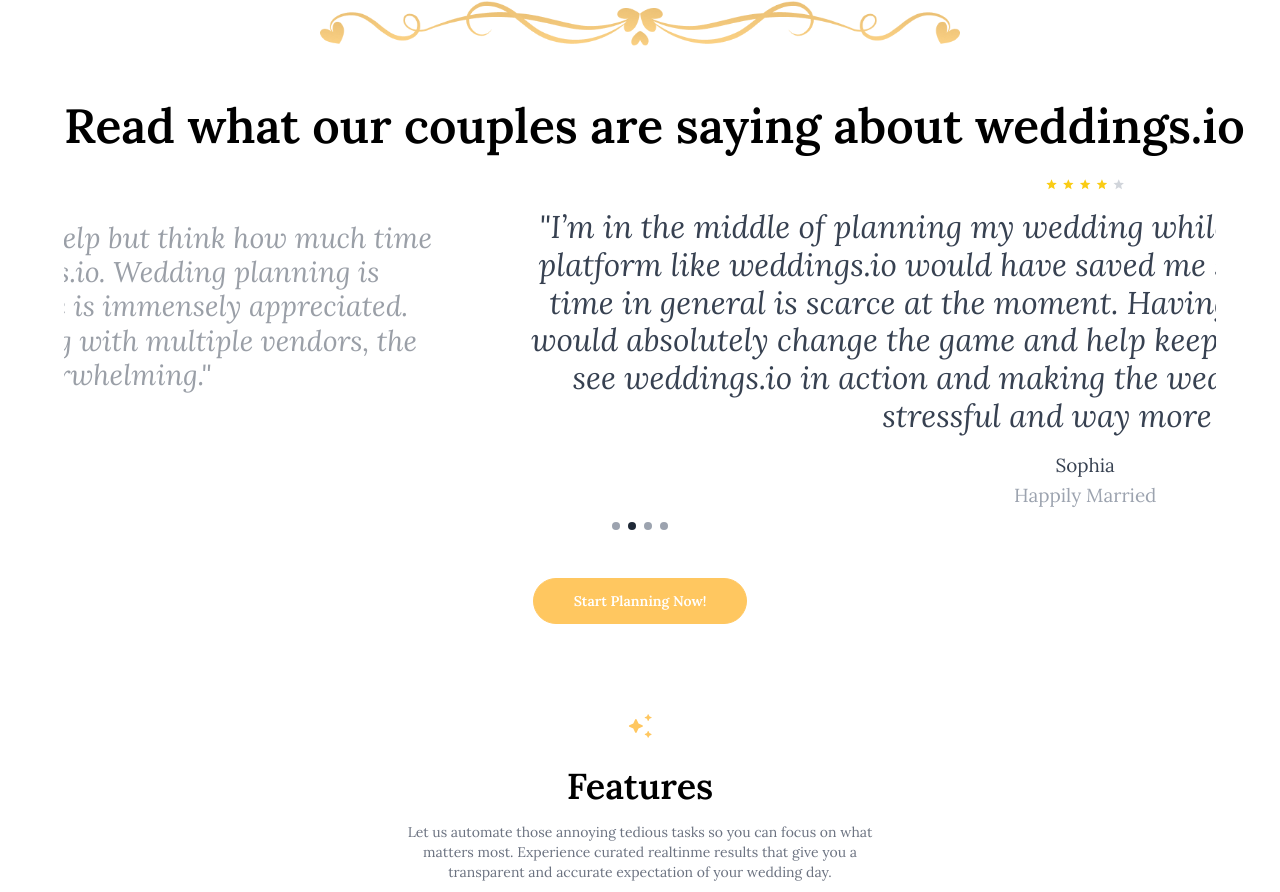
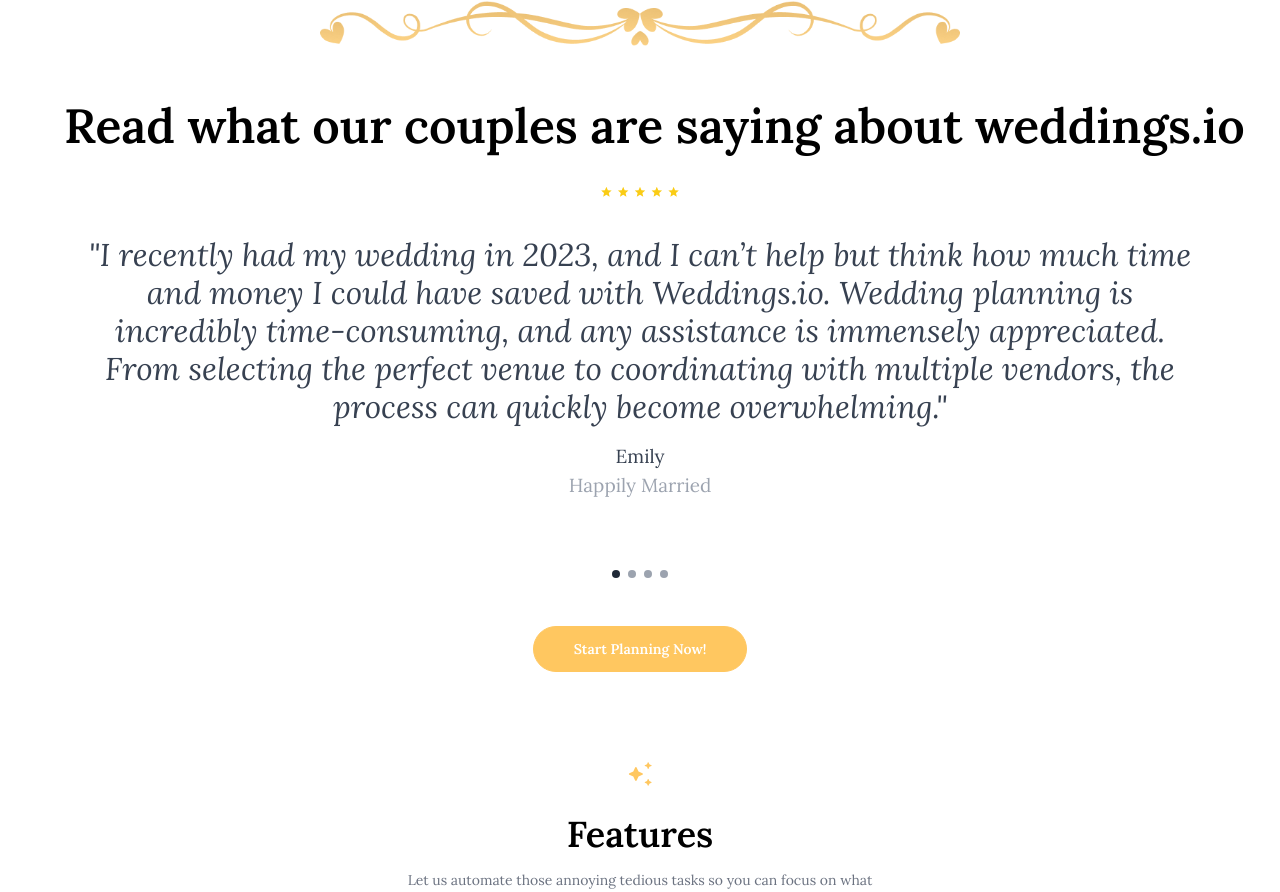
Before and after one commit to Parth-Patadiya/WeddingsIO, a React (Create React App) app: page / in a window 1280 px wide. Shown: the part 1778-2670 px from the top of the page. Built offline with nearby package versions, Linux system fonts and the light colour scheme.

Commit message:
feedback carousel improvements

```diff
--- a/src/components/FeedBackCarousel.js
+++ b/src/components/FeedBackCarousel.js
@@ -15,7 +15,7 @@
   useEffect(() => {
     slideIntervalRef.current = setInterval(() => {
       setCurrentIndex((prevIndex) => (prevIndex + 1) % totalSlides);
-    }, 5000); // Change slide every 5 seconds
+    }, 10000); // Change slide every 10 seconds
 
     return () => {
       if (slideIntervalRef.current) {
@@ -26,13 +26,13 @@
 
   return (
     <div className='sm:w-full w-[90%] max-w-2xl xl:max-w-6xl xl:mt-4 mx-auto'>
-      <h1 className="text-2xl md:text-4xl xl:text-5xl font-semibold mt-3 mb-3 whitespace-nowrap">
+      <h1 className="text-2xl md:text-4xl xl:text-5xl font-semibold mt-3 mb-5 whitespace-nowrap">
         Read what our couples are saying about weddings.io
       </h1>
       <div className="relative w-full overflow-hidden">
         <div className="relative mb-5 w-full flex items-center">
           <div
-            className="flex w-full transition-transform duration-[5000ms] ease-in-out"
+            className="flex w-full transition-transform duration-[5000ms] ease-in-out mb-5"
             style={{ transform: `translateX(-${currentIndex * 100}%)` }}
           >
             {testimonials.map((testimonial, index) => (
@@ -45,7 +45,7 @@
                 }}
               >
                 <div className="flex w-full flex-col items-center justify-center sm:p-6 p-4 bg-white rounded-lg">
-                  <div className="flex items-center space-x-1">
+                  <div className="flex items-center space-x-1 mb-5">
                     {[1, 2, 3, 4, 5].map((star) => (
                       <svg
                         key={star}
```
